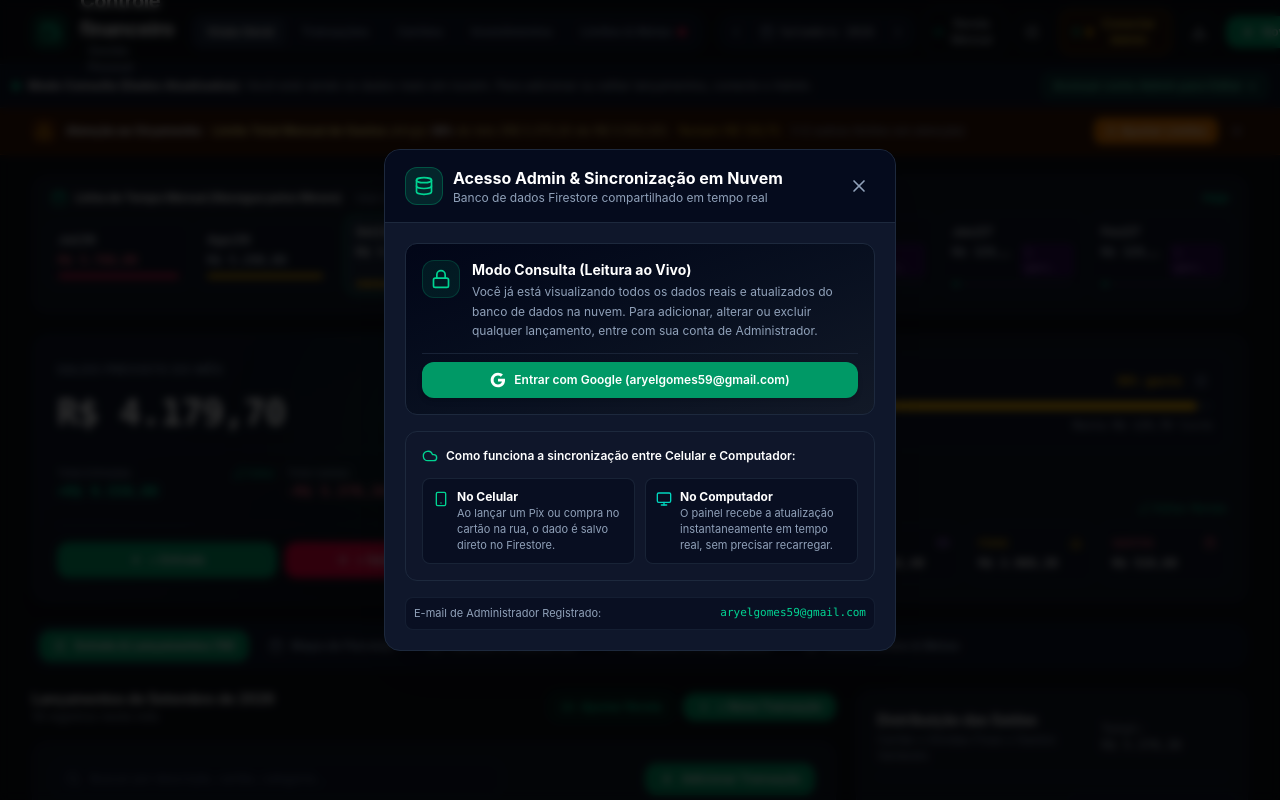
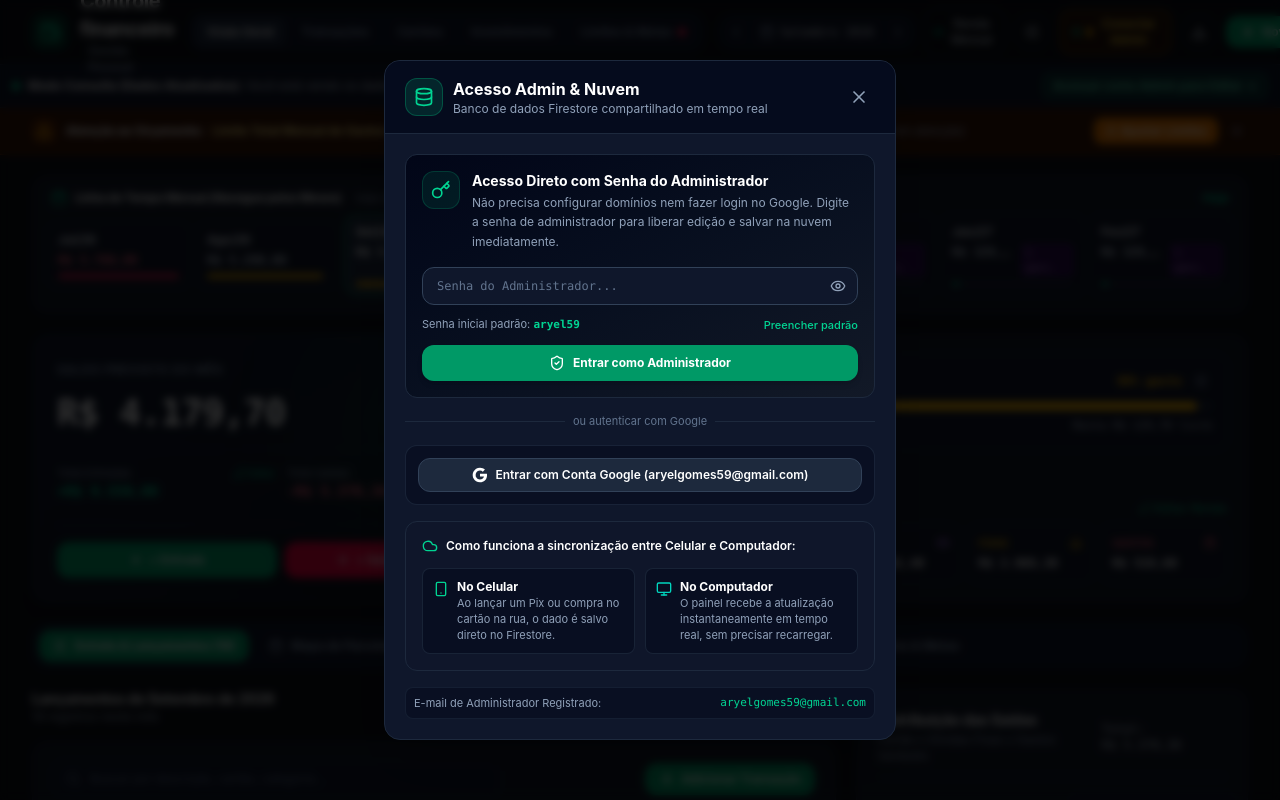
Before and after one commit to aryel-gomes/Controle-financeiro, a React (Vite) app: page / in a window 1280 px wide. Both pictures are taken after a click on the button "Conectar Admin". Shown: the top 800 px of the page. Built offline with nearby package versions, Linux system fonts and the light colour scheme; no server answers; the database is empty.

Commit message:
refactor: implement local admin password authentication
Add password-based admin access and storage to AuthContext and update the AdminAuthModal to support password validation and management. Clean up unused helper functions in Firestore security rules.

```diff
--- a/src/components/AdminAuthModal.tsx
+++ b/src/components/AdminAuthModal.tsx
@@ -1,5 +1,5 @@
 import React, { useState } from 'react';
-import { useAuth, ADMIN_EMAIL } from '../context/AuthContext';
+import { useAuth, ADMIN_EMAIL, DEFAULT_ADMIN_PASSWORD } from '../context/AuthContext';
 import {
   ShieldCheck,
   Smartphone,
@@ -11,8 +11,10 @@
   X,
   Lock,
   Cloud,
-  ArrowRight,
   Database,
+  Key,
+  Eye,
+  EyeOff,
 } from 'lucide-react';
 
 interface AdminAuthModalProps {
@@ -32,11 +34,61 @@
   onForceSyncToCloud,
   transactionCount,
 }) => {
-  const { user, isAdmin, loading, error, signInWithGoogle, logout } = useAuth();
+  const {
+    user,
+    isAdmin,
+    isPasswordAdmin,
+    loading,
+    error,
+    signInWithGoogle,
+    loginWithPassword,
+    changeAdminPassword,
+    logout,
+  } = useAuth();
+
+  const [passwordInput, setPasswordInput] = useState('');
+  const [showPassword, setShowPassword] = useState(false);
+  const [passwordError, setPasswordError] = useState<string | null>(null);
+
+  // Change password fields
+  const [isChangingPassword, setIsChangingPassword] = useState(false);
+  const [newPasswordInput, setNewPasswordInput] = useState('');
+  const [changeSuccess, setChangeSuccess] = useState<string | null>(null);
+
   const [syncingLocal, setSyncingLocal] = useState(false);
   const [syncFeedback, setSyncFeedback] = useState<string | null>(null);
 
   if (!isOpen) return null;
+
+  const handlePasswordSubmit = (e: React.FormEvent) => {
+    e.preventDefault();
+    setPasswordError(null);
+    if (!passwordInput.trim()) {
+      setPasswordError('Por favor, digite a senha.');
+      return;
+    }
+
+    const success = loginWithPassword(passwordInput);
+    if (success) {
+      setPasswordInput('');
+      setPasswordError(null);
+    } else {
+      setPasswordError('Senha incorreta. A senha padrão inicial é: aryel59');
+    }
+  };
+
+  const handleChangePasswordSubmit = (e: React.FormEvent) => {
+    e.preventDefault();
+    if (newPasswordInput.trim().length < 4) {
+      setPasswordError('A nova senha deve ter pelo menos 4 caracteres.');
+      return;
+    }
+    changeAdminPassword(newPasswordInput.trim());
+    setNewPasswordInput('');
+    setIsChangingPassword(false);
+    setChangeSuccess('Senha de administrador atualizada com sucesso!');
+    setTimeout(() => setChangeSuccess(null), 4000);
+  };
 
   const handleSyncNow = async () => {
     if (!onForceSyncToCloud) return;
@@ -67,7 +119,7 @@
             </div>
             <div>
               <h3 className="text-base font-bold text-white flex items-center gap-2">
-                <span>Acesso Admin & Sincronização em Nuvem</span>
+                <span>Acesso Admin & Nuvem</span>
               </h3>
               <p className="text-xs text-slate-400">
                 Banco de dados Firestore compartilhado em tempo real
@@ -84,10 +136,24 @@
 
         {/* Content Body */}
         <div className="p-5 space-y-4 max-h-[82vh] overflow-y-auto text-xs">
-          {error && (
+          {error && error !== 'auth/unauthorized-domain' && (
             <div className="p-3 bg-rose-950/50 border border-rose-800 rounded-xl text-xs text-rose-300 flex items-start gap-2">
               <AlertTriangle className="w-4 h-4 text-rose-400 shrink-0 mt-0.5" />
               <span>{error}</span>
+            </div>
+          )}
+
+          {passwordError && (
+            <div className="p-3 bg-rose-950/50 border border-rose-800 rounded-xl text-xs text-rose-300 flex items-start gap-2">
+              <AlertTriangle className="w-4 h-4 text-rose-400 shrink-0 mt-0.5" />
+              <span>{passwordError}</span>
+            </div>
+          )}
+
+          {changeSuccess && (
+            <div className="p-3 bg-emerald-950/50 border border-emerald-800 rounded-xl text-xs text-emerald-300 flex items-center gap-2">
+              <CheckCircle2 className="w-4 h-4 text-emerald-400 shrink-0" />
+              <span>{changeSuccess}</span>
             </div>
           )}
 
@@ -99,38 +165,24 @@
           )}
 
           {/* User Status Card */}
-          {user ? (
-            <div className="p-4 bg-slate-950/60 rounded-xl border border-slate-800 space-y-3">
+          {isAdmin ? (
+            <div className="p-4 bg-slate-950/70 rounded-xl border border-emerald-900/60 space-y-3">
               <div className="flex items-center justify-between">
                 <div className="flex items-center gap-3">
-                  {user.photoURL ? (
-                    <img
-                      src={user.photoURL}
-                      alt={user.displayName || 'Avatar'}
-                      className="w-10 h-10 rounded-full border border-emerald-500/50 object-cover"
-                    />
-                  ) : (
-                    <div className="w-10 h-10 rounded-full bg-emerald-500/20 text-emerald-400 flex items-center justify-center font-bold">
-                      {user.email?.charAt(0).toUpperCase()}
+                  <div className="w-10 h-10 rounded-full bg-emerald-500/20 text-emerald-400 border border-emerald-500/40 flex items-center justify-center font-bold text-base">
+                    👑
                   </div>
-                  )}
                   <div>
                     <div className="flex items-center gap-2">
                       <span className="font-bold text-white text-sm">
-                        {user.displayName || 'Administrador'}
+                        {user?.displayName || 'Aryel Gomes (Admin)'}
                       </span>
-                      {isAdmin ? (
                       <span className="px-2 py-0.5 rounded-full bg-emerald-500/20 text-emerald-400 border border-emerald-500/40 text-[10px] font-bold">
-                          ADMIN
+                        ADMIN ATIVO
                       </span>
-                      ) : (
-                        <span className="px-2 py-0.5 rounded-full bg-slate-800 text-slate-300 text-[10px]">
-                          CONECTADO
-                        </span>
-                      )}
                     </div>
                     <span className="text-slate-400 font-mono text-[11px]">
-                      {user.email}
+                      {user?.email || ADMIN_EMAIL} · Acesso Total Liberado
                     </span>
                   </div>
                 </div>
@@ -138,7 +190,7 @@
                 <button
                   onClick={logout}
                   className="p-2 text-slate-400 hover:text-rose-400 hover:bg-rose-950/30 rounded-xl transition-colors"
-                  title="Desconectar"
+                  title="Sair do Modo Admin"
                 >
                   <LogOut className="w-4 h-4" />
                 </button>
@@ -151,31 +203,130 @@
                   <span>Sincronização em Tempo Real Ativa</span>
                 </div>
                 <span className="text-slate-400 font-mono">
-                  {transactionCount} lançamentos na nuvem
+                  {transactionCount} lançamentos salvos
                 </span>
+              </div>
+
+              {/* Change Password Toggle */}
+              <div className="pt-2 border-t border-slate-800/80">
+                {!isChangingPassword ? (
+                  <button
+                    type="button"
+                    onClick={() => setIsChangingPassword(true)}
+                    className="text-[11px] text-slate-400 hover:text-emerald-400 transition-colors flex items-center gap-1"
+                  >
+                    <Key className="w-3.5 h-3.5" />
+                    <span>Alterar senha de acesso do admin</span>
+                  </button>
+                ) : (
+                  <form onSubmit={handleChangePasswordSubmit} className="space-y-2 pt-1">
+                    <span className="text-[11px] text-slate-300 font-semibold block">
+                      Definir nova senha de admin:
+                    </span>
+                    <div className="flex items-center gap-2">
+                      <input
+                        type="text"
+                        value={newPasswordInput}
+                        onChange={(e) => setNewPasswordInput(e.target.value)}
+                        placeholder="Digite a nova senha..."
+                        className="flex-1 bg-slate-900 border border-slate-700 rounded-xl px-3 py-1.5 text-xs text-white focus:outline-hidden focus:border-emerald-500 font-mono"
+                      />
+                      <button
+                        type="submit"
+                        className="px-3 py-1.5 bg-emerald-600 hover:bg-emerald-500 text-white font-semibold rounded-xl text-xs transition-colors"
+                      >
+                        Salvar
+                      </button>
+                      <button
+                        type="button"
+                        onClick={() => setIsChangingPassword(false)}
+                        className="px-2 py-1.5 text-slate-400 hover:text-white text-xs"
+                      >
+                        Cancelar
+                      </button>
+                    </div>
+                  </form>
+                )}
               </div>
             </div>
           ) : (
+            <div className="space-y-4">
+              {/* Option 1: DIRECT ADMIN PASSWORD LOGIN (100% WORKS INSTANTLY) */}
               <div className="p-4 bg-gradient-to-br from-slate-950 to-[#121927] rounded-xl border border-slate-800 space-y-3">
                 <div className="flex items-start gap-3">
                   <div className="p-2 rounded-xl bg-emerald-500/10 text-emerald-400 border border-emerald-500/20 shrink-0">
-                  <Lock className="w-5 h-5" />
+                    <Key className="w-5 h-5" />
                   </div>
                   <div>
                     <h4 className="font-bold text-white text-sm">
-                    Modo Consulta (Leitura ao Vivo)
+                      Acesso Direto com Senha do Administrador
                     </h4>
                     <p className="text-slate-400 text-xs mt-0.5 leading-relaxed">
-                    Você já está visualizando todos os dados reais e atualizados do banco de dados na nuvem. Para adicionar, alterar ou excluir qualquer lançamento, entre com sua conta de Administrador.
+                      Não precisa configurar domínios nem fazer login no Google. Digite a senha de administrador para liberar edição e salvar na nuvem imediatamente.
                     </p>
                   </div>
                 </div>
 
-              <div className="pt-2 border-t border-slate-800/80">
+                <form onSubmit={handlePasswordSubmit} className="space-y-3 pt-1">
+                  <div className="relative">
+                    <input
+                      type={showPassword ? 'text' : 'password'}
+                      value={passwordInput}
+                      onChange={(e) => setPasswordInput(e.target.value)}
+                      placeholder="Senha do Administrador..."
+                      className="w-full bg-slate-900 border border-slate-700 rounded-xl px-3.5 py-2.5 pr-10 text-xs text-white placeholder-slate-500 focus:outline-hidden focus:border-emerald-500 font-mono"
+                    />
                     <button
+                      type="button"
+                      onClick={() => setShowPassword(!showPassword)}
+                      className="absolute right-3 top-1/2 -translate-y-1/2 text-slate-400 hover:text-white"
+                      tabIndex={-1}
+                    >
+                      {showPassword ? (
+                        <EyeOff className="w-4 h-4" />
+                      ) : (
+                        <Eye className="w-4 h-4" />
+                      )}
+                    </button>
+                  </div>
+
+                  <div className="flex items-center justify-between text-[11px] text-slate-400">
+                    <span>
+                      Senha inicial padrão: <strong className="text-emerald-400 font-mono">aryel59</strong>
+                    </span>
+                    <button
+                      type="button"
+                      onClick={() => setPasswordInput('aryel59')}
+                      className="text-emerald-400 hover:underline font-medium"
+                    >
+                      Preencher padrão
+                    </button>
+                  </div>
+
+                  <button
+                    type="submit"
+                    className="w-full py-2.5 px-4 bg-emerald-600 hover:bg-emerald-500 active:bg-emerald-700 text-white rounded-xl font-bold flex items-center justify-center gap-2 transition-all shadow-md text-xs"
+                  >
+                    <ShieldCheck className="w-4 h-4" />
+                    <span>Entrar como Administrador</span>
+                  </button>
+                </form>
+              </div>
+
+              {/* Separator */}
+              <div className="flex items-center gap-2 text-slate-500 text-[11px]">
+                <div className="h-px flex-1 bg-slate-800" />
+                <span>ou autenticar com Google</span>
+                <div className="h-px flex-1 bg-slate-800" />
+              </div>
+
+              {/* Option 2: GOOGLE AUTH */}
+              <div className="p-3 bg-slate-950/40 rounded-xl border border-slate-800/80">
+                <button
+                  type="button"
                   onClick={signInWithGoogle}
                   disabled={loading}
-                  className="w-full py-2.5 px-4 bg-emerald-600 hover:bg-emerald-500 active:bg-emerald-700 text-white rounded-xl font-semibold flex items-center justify-center gap-2 transition-all shadow-md"
+                  className="w-full py-2 px-3 bg-slate-800 hover:bg-slate-700 active:bg-slate-750 text-white rounded-xl font-semibold flex items-center justify-center gap-2 transition-all border border-slate-700 text-xs"
                 >
                   <svg className="w-4 h-4" viewBox="0 0 24 24">
                     <path
@@ -195,7 +346,7 @@
                       d="M12 5.38c1.62 0 3.06.56 4.21 1.64l3.15-3.15C17.45 2.09 14.97 1 12 1 7.7 1 3.99 3.47 2.18 7.06l3.66 2.84c.87-2.6 3.3-4.52 6.16-4.52z"
                     />
                   </svg>
-                  <span>Entrar com Google ({ADMIN_EMAIL})</span>
+                  <span>Entrar com Conta Google ({ADMIN_EMAIL})</span>
                 </button>
               </div>
             </div>
@@ -231,7 +382,7 @@
           </div>
 
           {/* Sync actions */}
-          {user && (
+          {isAdmin && (
             <div className="space-y-2 pt-1">
               <button
                 onClick={handleSyncNow}
--- a/src/context/AuthContext.tsx
+++ b/src/context/AuthContext.tsx
@@ -9,27 +9,34 @@
   db,
   doc,
   setDoc,
-  handleFirestoreError,
-  OperationType,
 } from '../lib/firebase';
 
 export const ADMIN_EMAIL = 'aryelgomes59@gmail.com';
+const STORAGE_ADMIN_AUTH_KEY = 'finanplan_admin_auth_v1';
+const STORAGE_ADMIN_PWD_KEY = 'finanplan_admin_password_v1';
+export const DEFAULT_ADMIN_PASSWORD = 'aryel59';
 
 interface AuthContextType {
   user: FirebaseUser | null;
   isAdmin: boolean;
+  isPasswordAdmin: boolean;
   loading: boolean;
   error: string | null;
   signInWithGoogle: () => Promise<void>;
+  loginWithPassword: (password: string) => boolean;
+  changeAdminPassword: (newPassword: string) => void;
   logout: () => Promise<void>;
 }
 
 const AuthContext = createContext<AuthContextType>({
   user: null,
   isAdmin: false,
+  isPasswordAdmin: false,
   loading: true,
   error: null,
   signInWithGoogle: async () => {},
+  loginWithPassword: () => false,
+  changeAdminPassword: () => {},
   logout: async () => {},
 });
 
@@ -38,12 +45,20 @@
   const [loading, setLoading] = useState(true);
   const [error, setError] = useState<string | null>(null);
 
+  // Direct Admin password state
+  const [isPasswordAdmin, setIsPasswordAdmin] = useState<boolean>(() => {
+    try {
+      return localStorage.getItem(STORAGE_ADMIN_AUTH_KEY) === 'true';
+    } catch {
+      return false;
+    }
+  });
+
   useEffect(() => {
     const unsubscribe = onAuthStateChanged(auth, async (currentUser) => {
       setUser(currentUser);
       if (currentUser) {
         try {
-          const userDocPath = `users/${currentUser.uid}`;
           const isAdminUser =
             currentUser.email?.toLowerCase() === ADMIN_EMAIL.toLowerCase();
 
@@ -53,7 +68,7 @@
             {
               userId: currentUser.uid,
               email: currentUser.email || '',
-              displayName: currentUser.displayName || 'Usuário',
+              displayName: currentUser.displayName || 'Administrador',
               photoURL: currentUser.photoURL || '',
               role: isAdminUser ? 'admin' : 'user',
               createdAt: new Date().toISOString(),
@@ -61,7 +76,6 @@
             { merge: true }
           );
 
-          // If admin, also ensure registry in admins/{uid}
           if (isAdminUser) {
             await setDoc(
               doc(db, 'admins', currentUser.uid),
@@ -84,18 +98,61 @@
     return () => unsubscribe();
   }, []);
 
-  const isAdmin = useMemo(() => {
+  const isGoogleAdmin = useMemo(() => {
     if (!user) return false;
     return user.email?.toLowerCase() === ADMIN_EMAIL.toLowerCase();
   }, [user]);
+
+  const isAdmin = useMemo(() => {
+    return isGoogleAdmin || isPasswordAdmin;
+  }, [isGoogleAdmin, isPasswordAdmin]);
+
+  const loginWithPassword = (enteredPassword: string): boolean => {
+    const savedPassword =
+      localStorage.getItem(STORAGE_ADMIN_PWD_KEY) || DEFAULT_ADMIN_PASSWORD;
+
+    if (enteredPassword.trim() === savedPassword.trim()) {
+      setIsPasswordAdmin(true);
+      try {
+        localStorage.setItem(STORAGE_ADMIN_AUTH_KEY, 'true');
+      } catch (e) {
+        console.error(e);
+      }
+      setError(null);
+      return true;
+    } else {
+      setError('Senha incorreta. Tente novamente.');
+      return false;
+    }
+  };
+
+  const changeAdminPassword = (newPassword: string) => {
+    if (!newPassword || newPassword.trim().length < 3) return;
+    try {
+      localStorage.setItem(STORAGE_ADMIN_PWD_KEY, newPassword.trim());
+    } catch (e) {
+      console.error(e);
+    }
+  };
 
   const signInWithGoogle = async () => {
     try {
       setError(null);
       await signInWithPopup(auth, googleProvider);
     } catch (err: unknown) {
-      const errMsg = err instanceof Error ? err.message : 'Falha ao autenticar com o Google';
-      setError(errMsg);
+      const errObj = err as { code?: string; message?: string };
+      const code = errObj?.code || '';
+      const msg = errObj?.message || '';
+
+      if (code === 'auth/unauthorized-domain' || msg.includes('unauthorized-domain')) {
+        setError('auth/unauthorized-domain');
+      } else if (code === 'auth/popup-closed-by-user') {
+        setError('A janela de login foi fechada antes de concluir.');
+      } else if (code === 'auth/cancelled-popup-request') {
+        setError('Tentativa de login cancelada.');
+      } else {
+        setError(msg || 'Falha ao autenticar com o Google');
+      }
       console.error('Google Sign-In Error:', err);
     }
   };
@@ -103,6 +160,12 @@
   const logout = async () => {
     try {
       setError(null);
+      setIsPasswordAdmin(false);
+      try {
+        localStorage.removeItem(STORAGE_ADMIN_AUTH_KEY);
+      } catch (e) {
+        console.error(e);
+      }
       await signOut(auth);
     } catch (err: unknown) {
       console.error('Logout error:', err);
@@ -114,9 +177,12 @@
       value={{
         user,
         isAdmin,
+        isPasswordAdmin,
         loading,
         error,
         signInWithGoogle,
+        loginWithPassword,
+        changeAdminPassword,
         logout,
       }}
     >
```
Also changed, not shown: 1 other file (tests, documents, lock files or other folders). Lines whose indentation alone changed are shown as unchanged.
